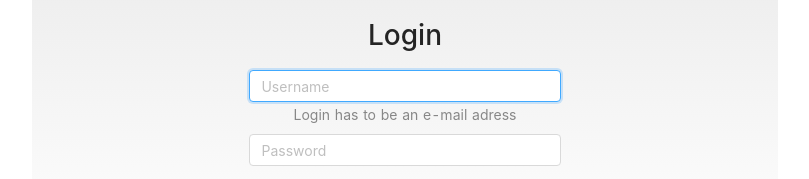
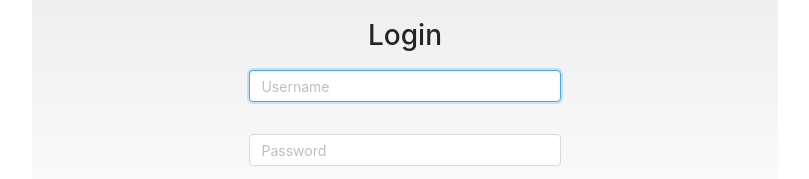
Before and after one commit to pawel-majczyk/yetanotherdashboard, a Nuxt app: page / in a window 1280 px wide. Shown: the part 392-571 px from the top of the page, without its empty margins (235-1044 px from the left). Built offline with nearby package versions, Linux system fonts and the light colour scheme.

Commit message:
simplyfy userlogin mechanics (rely on antd)

```diff
--- a/assets/constants.js
+++ b/assets/constants.js
@@ -1,7 +1,5 @@
 export const API_URL = 'https://jsonplaceholder.typicode.com/'
-// eslint-disable-next-line no-useless-escape
-export const EMAIL_PATTERN = /^(([^<>()\[\]\\.,;:\s@"]+(\.[^<>()\[\]\\.,;:\s@"]+)*)|(".+"))@((\[[0-9]{1,3}\.[0-9]{1,3}\.[0-9]{1,3}\.[0-9]{1,3}])|(([a-zA-Z\-0-9]+\.)+[a-zA-Z]{2,}))$/
 export const VALID_USERNAME = 'admin@admin.com'
 export const VALID_PASSWORD = 'admin'
 
-export default { API_URL, EMAIL_PATTERN, VALID_PASSWORD, VALID_USERNAME }
+export default { API_URL, VALID_PASSWORD, VALID_USERNAME }
--- a/components/LoginForm.vue
+++ b/components/LoginForm.vue
@@ -15,22 +15,17 @@
             :class="formSubmitFailedClass"
             @submit.prevent="handleSubmit"
           >
-            <aForm-item
-              :validate-status="loginField.validateStatus"
-              :help="
-                loginField.validateStatus === 'success'
-                  ? '✔'
-                  : 'Login has to be an e-mail adress'
-              "
-            >
+            <aForm-item>
               <aInput
+                id="login"
                 ref="loginInput"
                 v-decorator="[
                   'login',
                   {
                     rules: [
                       {
-                        validate: validateLoginName,
+                        required: true,
+                        type: 'email',
                         message: 'It has to be an e-mail address!'
                       }
                     ]
@@ -40,13 +35,12 @@
                 autocomplete="username"
                 :disabled="isFormLocked"
                 placeholder="Username"
-                @change="handleLoginChange"
               >
               </aInput>
             </aForm-item>
             <aForm-item>
               <aInput
-                ref="passwordInput"
+                id="password"
                 v-decorator="[
                   'password',
                   {
@@ -61,6 +55,7 @@
                 autocomplete="current-password"
                 placeholder="Password"
                 type="password"
+                :disabled="isFormLocked"
               ></aInput>
             </aForm-item>
             <aRow type="flex" justify="space-around" align="middle">
@@ -96,11 +91,7 @@
 </template>
 
 <script>
-import {
-  EMAIL_PATTERN,
-  VALID_USERNAME,
-  VALID_PASSWORD
-} from '~/assets/constants'
+import { VALID_USERNAME, VALID_PASSWORD } from '~/assets/constants'
 
 export default {
   props: {
@@ -141,21 +132,12 @@ export default {
     this.$refs.loginInput.focus()
   },
   methods: {
-    handleLoginChange(e) {
-      this.loginFieldValue = e.target.value
-      this.loginField.validateStatus = this.validateLoginName(
-        this.loginFieldValue
-      )
-    },
-    validateLoginName: (name) =>
-      EMAIL_PATTERN.test(name) ? 'success' : 'error',
-
     async handleSubmit(e) {
       await this.form.validateFields().catch((problems) => {
         this.isFormLocked = true
         setTimeout(() => {
           this.isFormLocked = false
-        }, 500)
+        }, 250)
       })
       if (this.isFormLocked) return false
       const { login, password } = this.form.getFieldsValue()
--- a/store/login.js
+++ b/store/login.js
@@ -46,7 +46,7 @@ export const actions = {
         } else {
           reject(new Error('invalid credentials'))
         }
-      }, 800)
+      }, 1200)
     })
   }
 }
```
